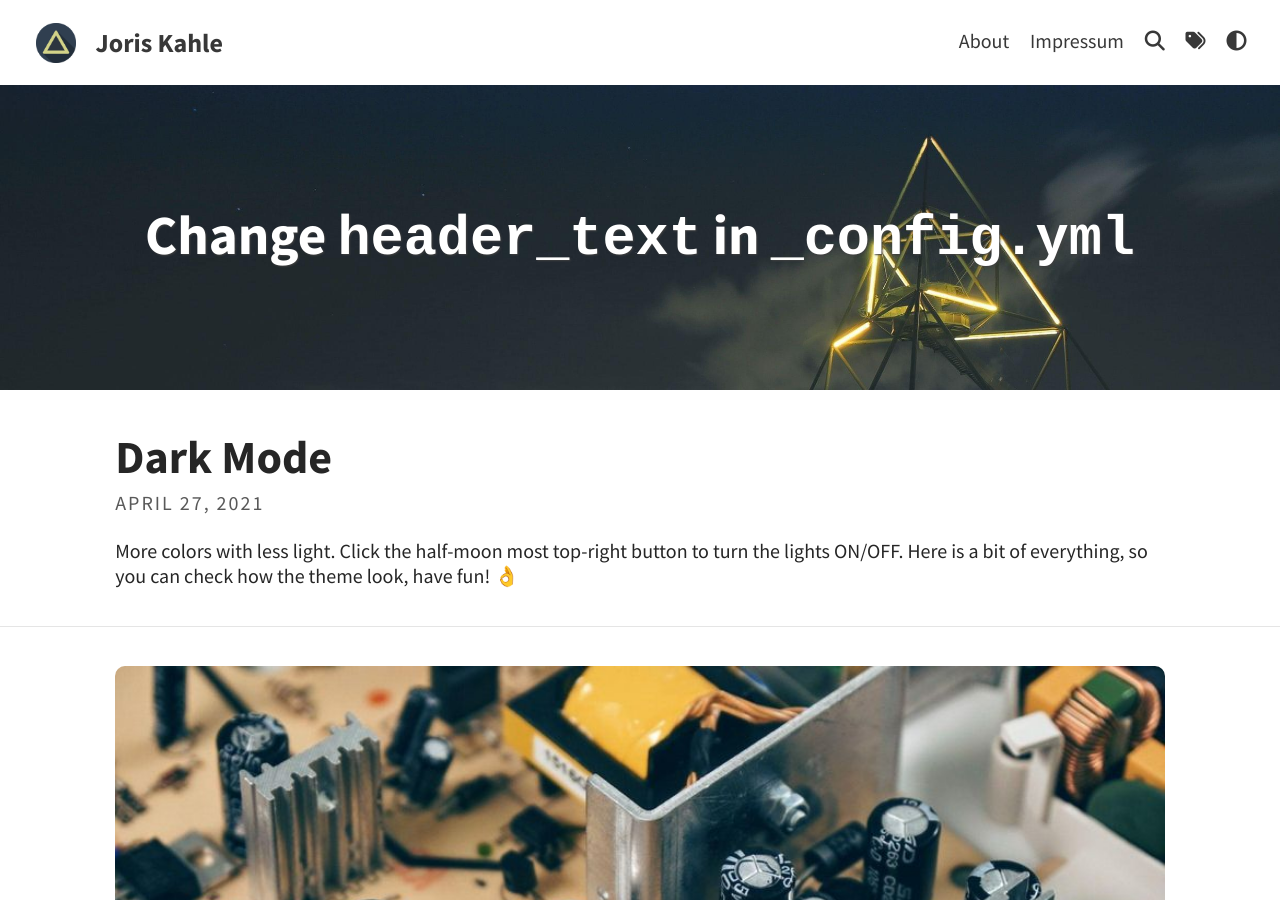
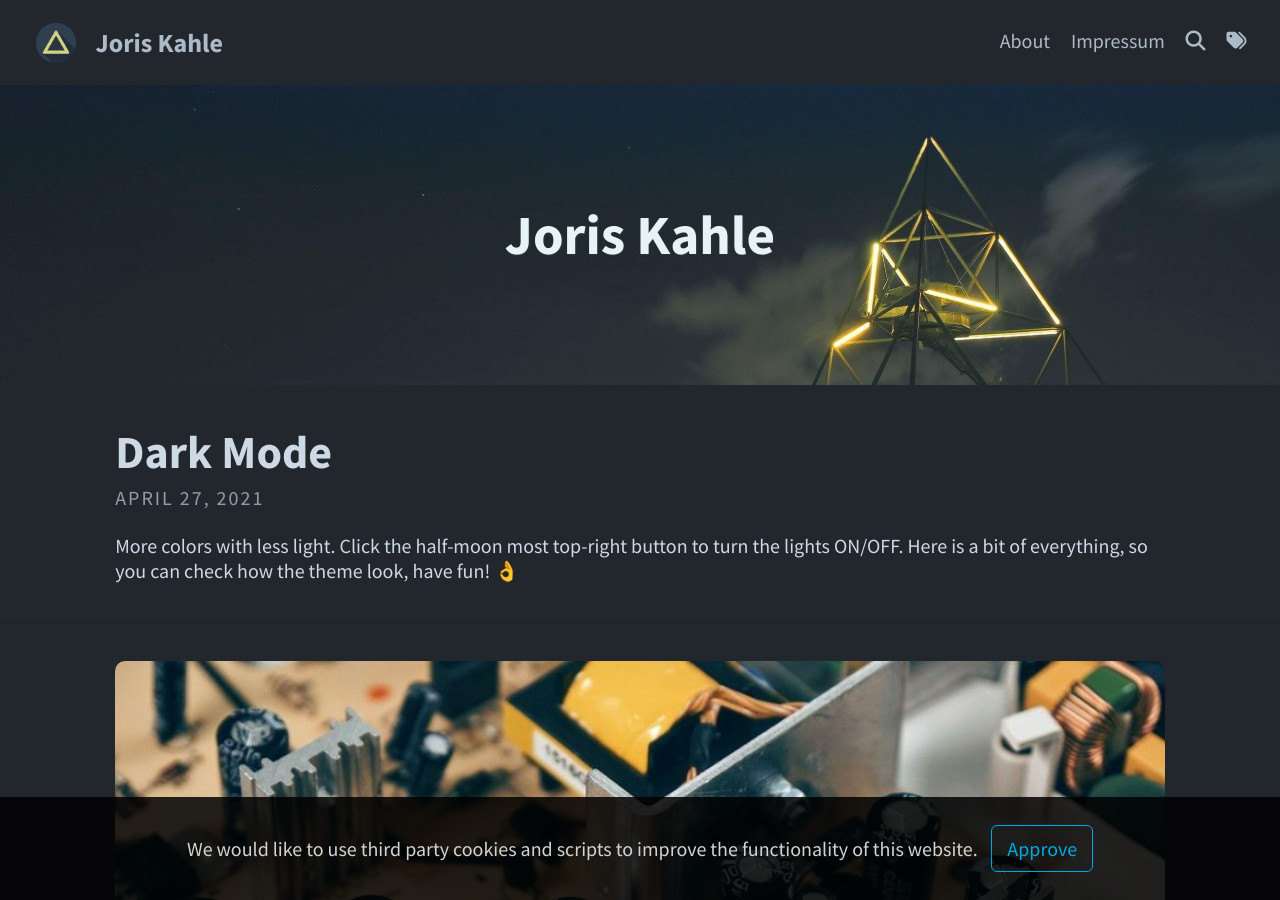
Before and after one commit to joriskahle007/joriskahle007.github.io, a Jekyll site: the page built from index.html, in a window 1280 px wide and 900 px high. Built offline with Jekyll 4.4.1, drawn with Linux system fonts in a browser that asks for light colours; a script that is not in the unit is left out; the list of posts is cut into pages by our own code; some of the changed lines change nothing that is shown.

Commit message:
Update _config.yml

```diff
--- a/_config.yml
+++ b/_config.yml
@@ -9,7 +9,7 @@ avatar: assets/img/triangle.png                         # Empty for no avatar in
 favicon: assets/favicon.ico                             # Icon displayed in the tab
 
 # Header and footer text
-header_text: Change <code>header_text</code> in <code>_config.yml</code>  # Change Blog header text
+header_text: Joris Kahle  # Change Blog header text
 header_feature_image: assets/img/header/triangular.jpeg
 header_feature_image_responsive: true
 footer_text: >
@@ -26,8 +26,8 @@ color_image: /assets/img/lineart.png                    # A bit transparent for
 katex: true                                             # Enable if using math markup
 mermaid: default                                        # Enable mermaid-js for diagrams, use theme: base, forest, dark, default, neutral
 google_analytics:                                       # Measurement ID, e.g. "G-00000"
-cookie_consent: false                                   # To respect the usage of cookies
-color_theme: auto                                       # auto, dark or light
+cookie_consent: true                                   # To respect the usage of cookies
+color_theme: dark                                       # auto, dark or light
 
 # Comments options
 comments:
```
